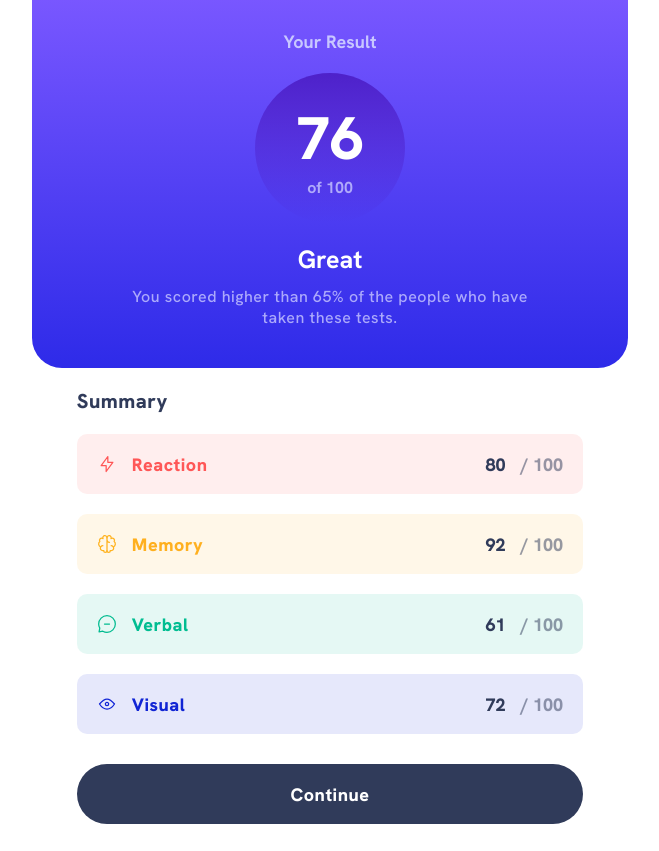
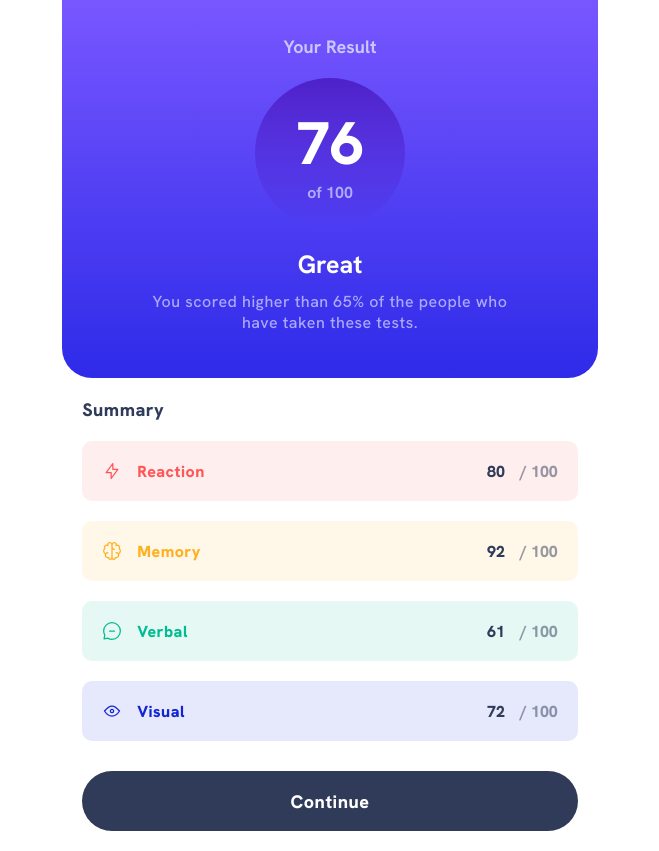
Before and after one commit to abdallahzeiada/results-summary-component-main, a plain HTML site: page index.html in a window 1280 px wide. Shown: the whole page, without its empty margins (310-969 px from the left). Drawn offline with Linux system fonts and the light colour scheme.

Commit message:
second pixle perfect

```diff
--- a/style.scss
+++ b/style.scss
@@ -28,7 +28,7 @@ body {
       background-image: linear-gradient($light-blue-back, $dark-blue-back);
       text-align: center;
       color: $White;
-      padding: 30px;
+      padding: 35px 0;
       border-radius: 0 0 30px 30px;
       h3 {
         font-size: 18px;
@@ -67,9 +67,8 @@ body {
         margin-bottom: 10px;
       }
       p {
-        width: 82%;
+        width: 70%;
         margin: auto;
-        // font-size: 18px;
         font-weight: 500;
         color: $light-blue-text;
         margin-bottom: 10px;
@@ -78,12 +77,11 @@ body {
       }
     }
     main {
-      width: 85%;
-      margin: auto;
+      padding: 0 20px;
       h3 {
         color: $dark-blue-text;
         font-weight: 800;
-        font-size: 20px;
+        font-size: 18px;
         margin: 20px 0;
         letter-spacing: 0.5px;
       }
@@ -101,14 +99,12 @@ body {
             align-items: center;
             gap: 15px;
             p {
-              font-size: 18px;
               font-weight: 800;
               letter-spacing: 0.5px;
             }
           }
           .ratio {
             color: $dark-blue-text;
-            font-size: 18px;
             font-weight: 800;
             span {
               opacity: 0.5;
@@ -142,8 +138,7 @@ body {
       }
     }
     footer {
-      width: 85%;
-      margin: auto;
+      padding: 0 20px;
       button {
         all: unset;
         width: 100%;
```
Also changed, not shown: assets/images/WhatsApp Image 2023-05-28 at 4.29.46 PM------.jpeg (added), style.css, 1 other file.
